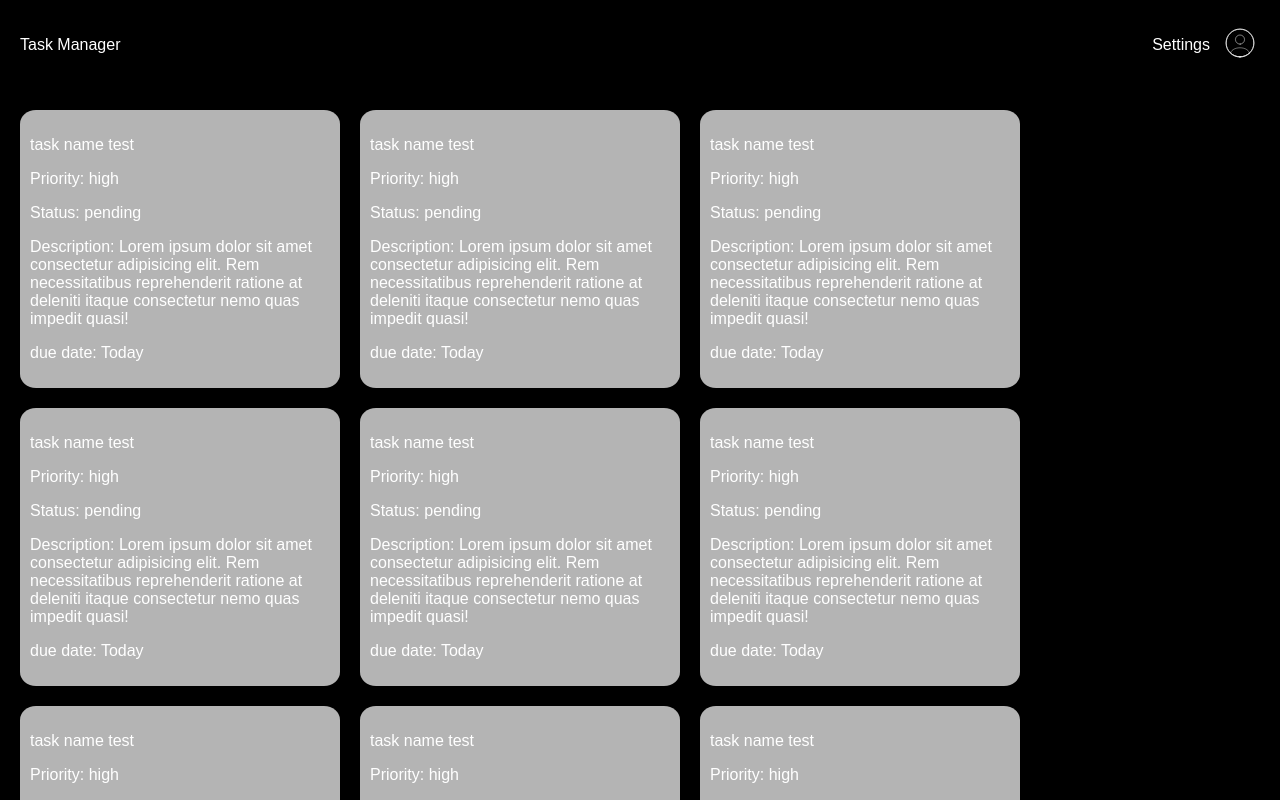
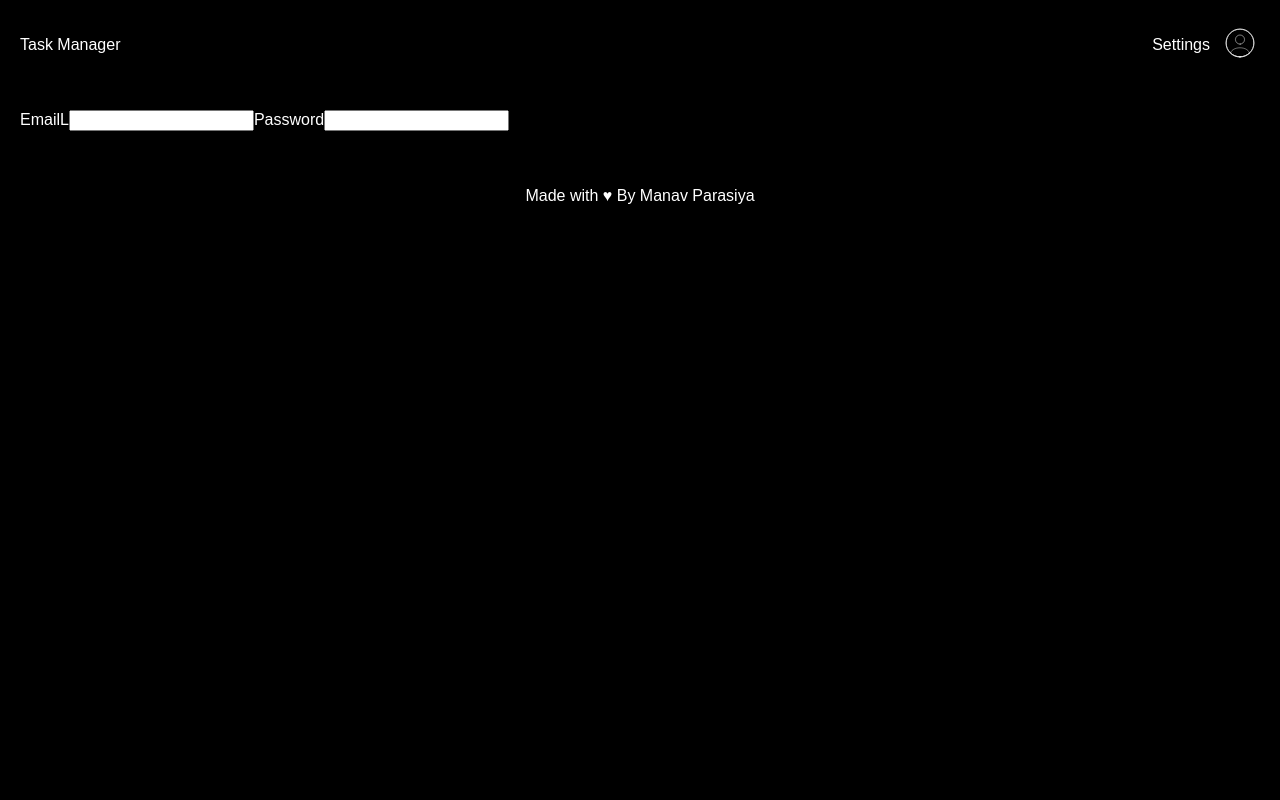
Before and after one commit to manav-parasiya/task-manager, a React (Vite) app in the folder frontend/: page /login in a window 1280 px wide. Shown: the top 800 px of the page. Built offline with nearby package versions, Linux system fonts and the light colour scheme.

Commit message:
feat: React Router Dom ;

```diff
--- a/frontend/package.json
+++ b/frontend/package.json
@@ -10,8 +10,10 @@
     "preview": "vite preview"
   },
   "dependencies": {
+    "axios": "^1.18.1",
     "react": "^19.2.7",
-    "react-dom": "^19.2.7"
+    "react-dom": "^19.2.7",
+    "react-router-dom": "^7.18.1"
   },
   "devDependencies": {
     "@eslint/js": "^10.0.1",
--- a/frontend/src/Layout.jsx
+++ b/frontend/src/Layout.jsx
@@ -1,15 +1,34 @@
 import React from 'react'
+import {createBrowserRouter , RouterProvider } from 'react-router-dom';
 
 // Componets import
 import Header from './components/Header'
 import Footer from './components/Footer'
 import Home from './pages/Home'
+import Login from './pages/Login'
+import Register from './pages/Register';
+
+const router = createBrowserRouter([
+  {
+    path: '/',
+    element: <Home />
+  },
+   {
+    path: '/login',
+    element: <Login />
+  },
+   {
+    path: '/register',
+    element: <Register />
+  },
+])
+
 
 function layout() {
   return (
     <>
       <Header />
-      <Home />
+      <RouterProvider router={router}/>
       <Footer />
     </>
   )
--- /dev/null
+++ b/frontend/src/pages/Login.jsx
@@ -0,0 +1,18 @@
+import React from 'react'
+
+function Login() {
+  return (
+    <>
+      <div className='login-section container'>
+            <form action="" method="post">
+              <label htmlFor="email">EmailL</label>
+              <input type="email" name="email" id="email" />
+              <label htmlFor="password">Password</label>
+              <input type="password" name="password" id="password" />
+            </form>
+      </div>
+    </>
+  )
+}
+
+export default Login
--- /dev/null
+++ b/frontend/src/pages/Register.jsx
@@ -0,0 +1,13 @@
+import React from 'react'
+
+function Register() {
+  return (
+    <>
+      <div className='register-section container'>
+
+      </div>
+    </>
+  )
+}
+
+export default Register
```
Also changed, not shown: 1 other file (tests, documents, lock files or other folders).
